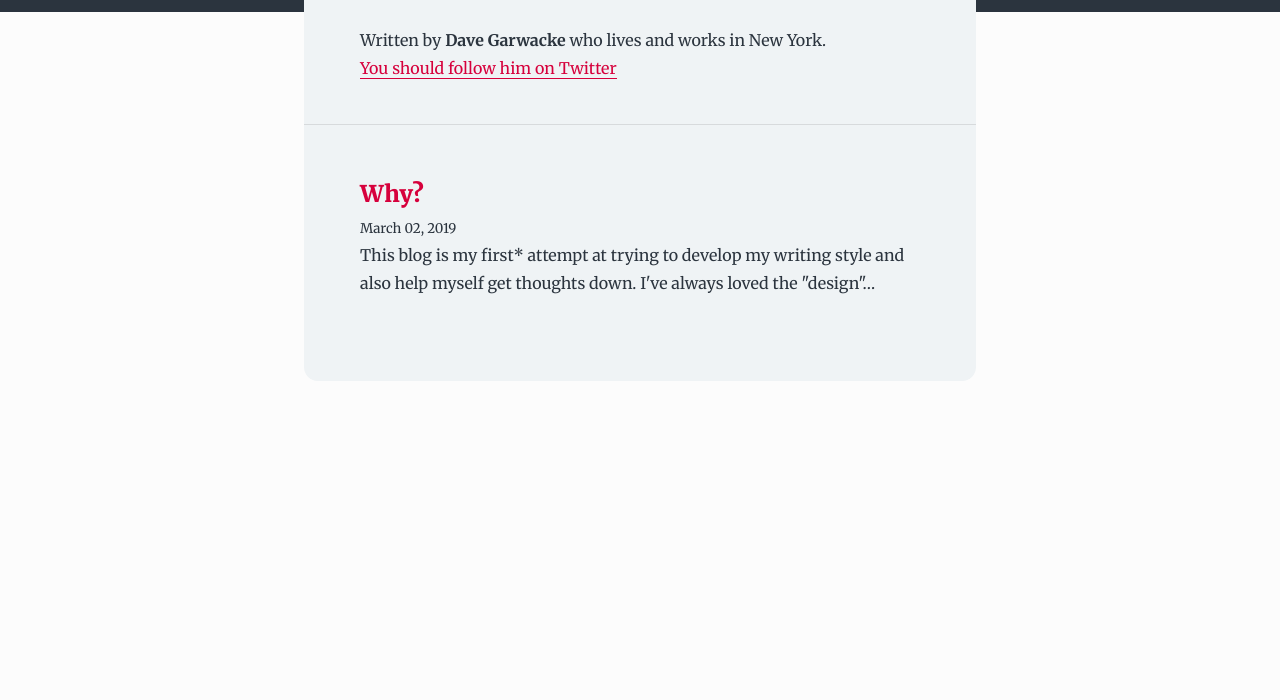
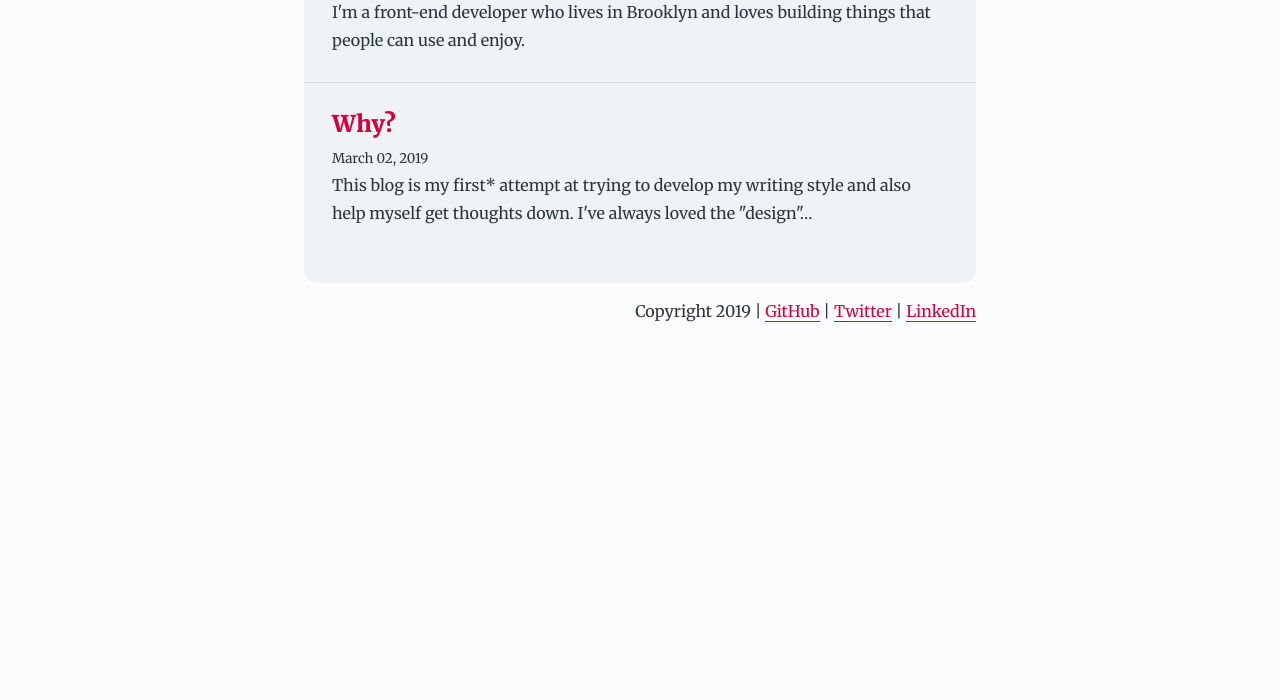
Before and after one commit to ifyoumakeit/blog, a Gatsby site: page / in a window 1280 px wide. Shown: the part 100-800 px from the top of the page. Built offline with nearby package versions, Linux system fonts and the light colour scheme; Gatsby itself is replaced by a stand-in of ours; some packages are replaced by stand-ins of ours.

Commit message:
Light theming and bio tweaking

```diff
--- a/src/components/Bio.js
+++ b/src/components/Bio.js
@@ -12,16 +12,12 @@ class Bio extends React.Component {
       <div
         style={{
           display: 'flex',
-          padding: [rhythm(1.5), rhythm(2)].join(' '),
+          padding: [rhythm(1), rhythm(1)].join(' '),
         }}
       >
         <p style={{ margin: 0 }}>
-          Written by <strong>Dave Garwacke</strong> who lives and works in New
-          York.
-          <br />
-          <a href="https://twitter.com/ifyoumakeit">
-            You should follow him on Twitter
-          </a>
+          I'm a front-end developer who lives in Brooklyn and
+          loves building things that people can use and enjoy.
         </p>
       </div>
     )
--- a/src/components/Layout.js
+++ b/src/components/Layout.js
@@ -13,7 +13,7 @@ class Layout extends React.Component {
         <header
           style={{
             backgroundColor: 'var(--header)',
-            padding: [rhythm(1), rhythm(2), rhythm(1.5), rhythm(2)].join(' '),
+            padding: [rhythm(0.5), rhythm(1), rhythm(1.5), rhythm(1)].join(' '),
             color: 'var(--textTitle)',
           }}
         >
@@ -28,8 +28,7 @@ class Layout extends React.Component {
               style={{
                 ...scale(0.75),
                 color: 'var(--textTitle)',
-                marginTop: 0,
-                marginBottom: 0,
+                margin: 0,
               }}
             >
               <Link
@@ -47,17 +46,36 @@ class Layout extends React.Component {
         </header>
         <main
           style={{
-            marginTop: rhythm(-1),
+            padding: rhythm(0.5),
+            marginTop: rhythm(-1.5),
+          }}
+        >
+          <div
+            style={{
+              marginLeft: 'auto',
+              marginRight: 'auto',
+              maxWidth: rhythm(24),
+              borderRadius: rhythm(0.5),
+              overflow: 'hidden',
+              backgroundColor: 'var(--container)',
+            }}
+          >
+            {children}
+          </div>
+        </main>
+        <footer
+          style={{
             marginLeft: 'auto',
             marginRight: 'auto',
             maxWidth: rhythm(24),
-            borderRadius: rhythm(0.5),
-            overflow: 'hidden',
-            backgroundColor: 'var(--container)',
+            textAlign: 'right',
           }}
         >
-          {children}
-        </main>
+          Copyright 2019 |{' '}
+          <a href="http://www.github.com/ifyoumakeit">GitHub</a> |{' '}
+          <a href="http://www.twitter.com/ifyoumakeit">Twitter</a> |{' '}
+          <a href="http://www.linkedin.com/in/ifyoumakeit">LinkedIn</a>
+        </footer>
       </div>
     )
   }
--- a/src/pages/index.js
+++ b/src/pages/index.js
@@ -25,7 +25,7 @@ class BlogIndex extends React.Component {
         {posts.map(({ node }) => {
           const title = node.frontmatter.title || node.fields.slug
           return (
-            <article key={node.fields.slug} style={{ padding: rhythm(2) }}>
+            <article key={node.fields.slug} style={{ padding: rhythm(1) }}>
               <h3
                 style={{
                   marginTop: 0,
--- a/src/templates/blog-post.js
+++ b/src/templates/blog-post.js
@@ -20,7 +20,7 @@ class BlogPostTemplate extends React.Component {
           meta={[{ name: 'description', content: siteDescription }]}
           title={`${post.frontmatter.title} | ${siteTitle}`}
         />
-        <article style={{ padding: rhythm(2) }}>
+        <article style={{ padding: rhythm(1.25) }}>
           <h1
             style={{
               ...scale(1),
--- a/src/utils/global.css
+++ b/src/utils/global.css
@@ -11,6 +11,8 @@ body {
 
   background-color: var(--bg);
   color: var(--textNormal);
+  -webkit-font-smoothing: antialiased;
+  -moz-osx-font-smoothing: grayscale;
 }
 
 /*
```
